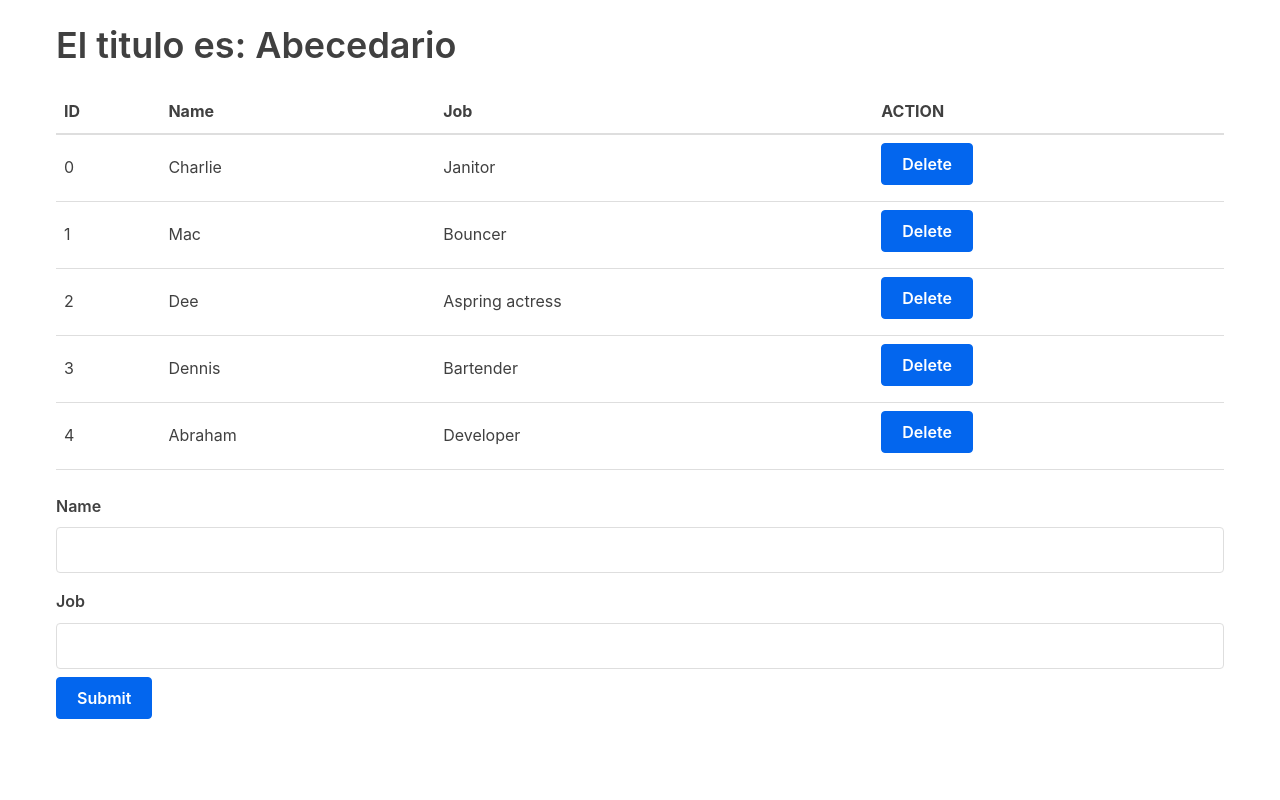
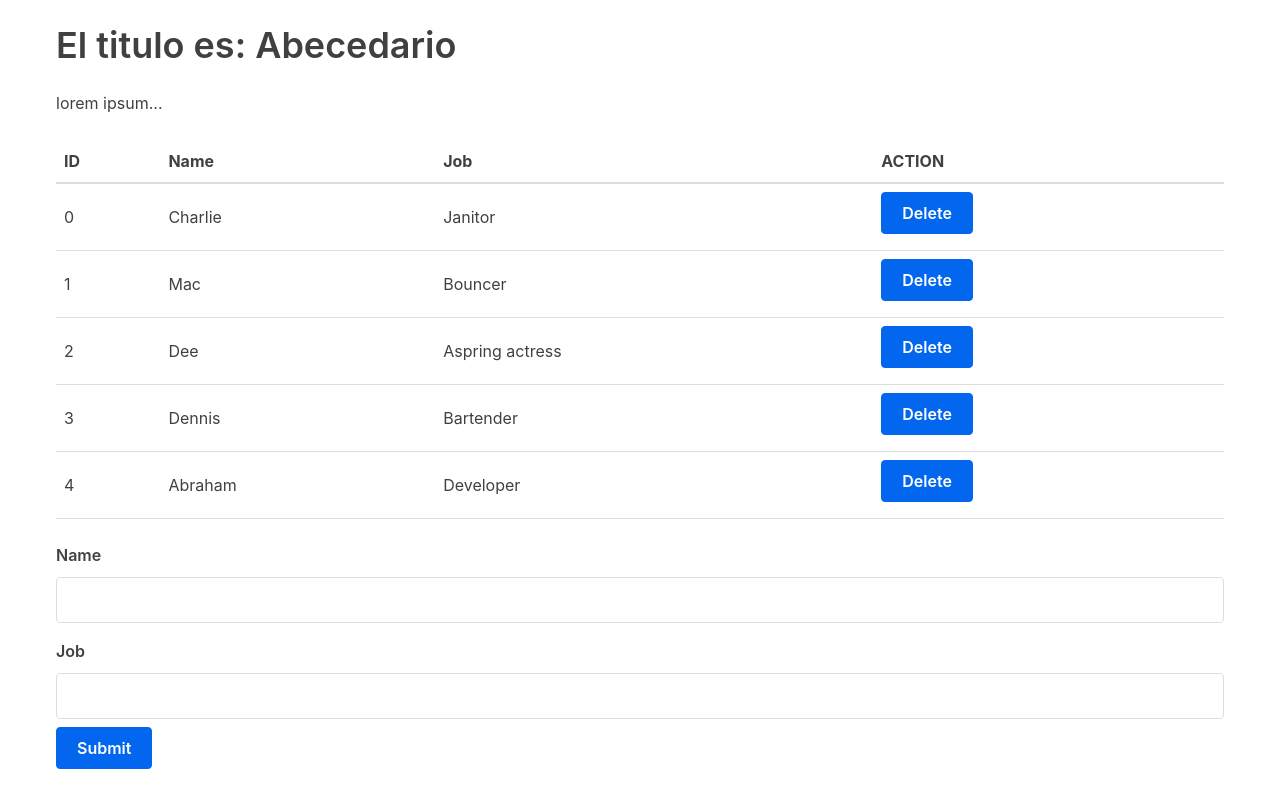
Before and after one commit to Abraham0912/tutorial-proyect-ft-TR, a React (Create React App) app: page / in a window 1280 px wide. Built offline with nearby package versions, Linux system fonts and the light colour scheme.

Commit message:
changePARRAFObyDESCRIPCION_2

```diff
--- a/src/Table.js
+++ b/src/Table.js
@@ -47,7 +47,7 @@ const Table = (props) => {
 
     return (
       <div>
-        <Title descripcionN = "lorem ipsum..." titulo = "Abecedario"/>
+        <Title descripcion = "lorem ipsum..." titulo = "Abecedario"/>
         <table>
             <TableHeader datoxd="Hola cara de bola soy datoxd"/>
             <TableBody
```
Also changed, not shown: 1 other file (tests, documents, lock files or other folders).
